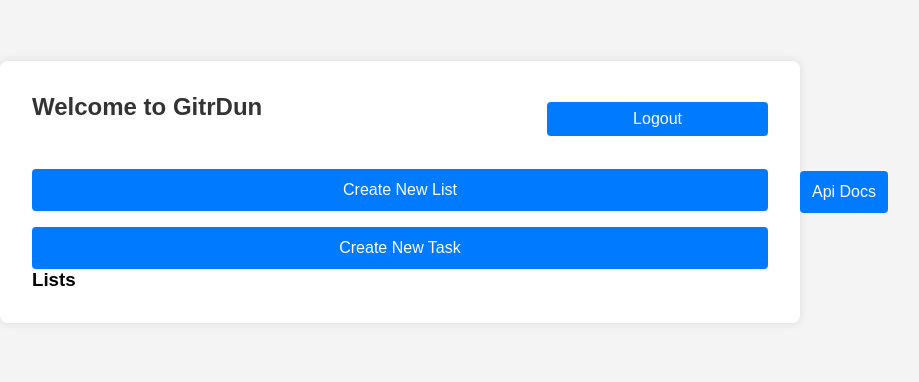
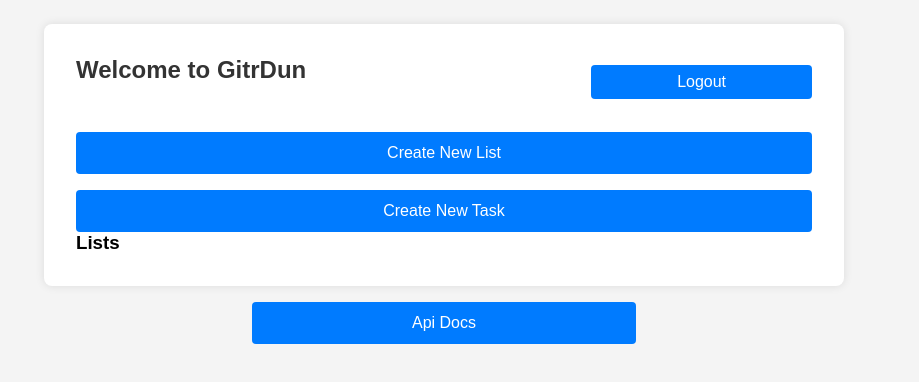
Before and after one commit to cembr7/CSE341-GitrDun-TeamProject, a website: page public/dashboard.html in a window 1280 px wide. Shown: the part 208-590 px from the top of the page, without its empty margins (196-1115 px from the left). Drawn offline with Linux system fonts and the light colour scheme; no server answers.

Commit message:
moved api docs buton

```diff
--- a/public/css/styles.css
+++ b/public/css/styles.css
@@ -9,6 +9,7 @@ body {
     font-family: Arial, sans-serif;
     background-color: #f4f4f4;
     display: flex;
+    flex-direction: column;
     justify-content: center;
     align-items: center;
     height: 100vh;
@@ -176,3 +177,8 @@ button:hover {
     flex-direction: column;
     gap: 1rem;
 }
+
+footer {
+    margin: 1rem;
+    width: 30%;
+}
```
